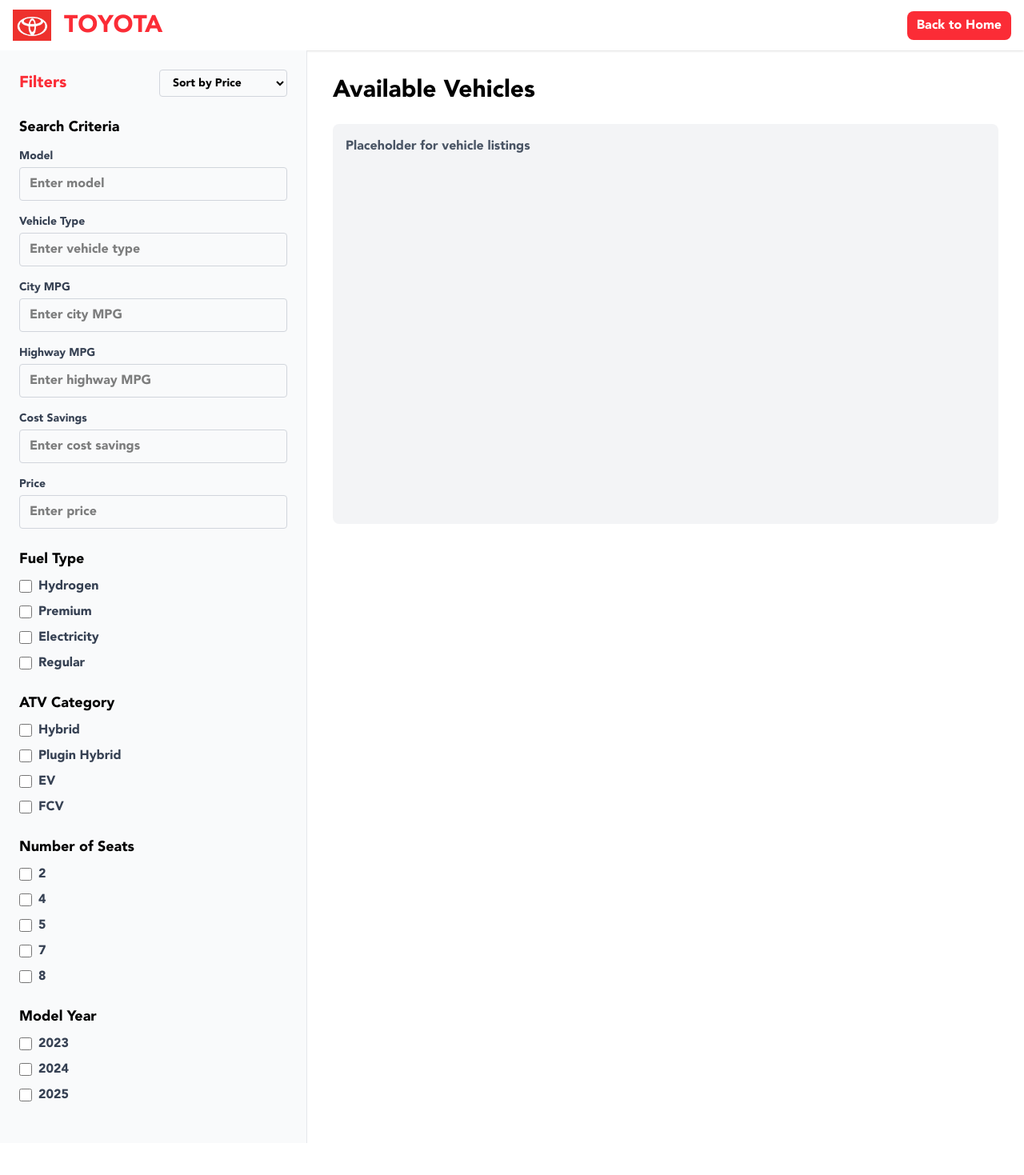
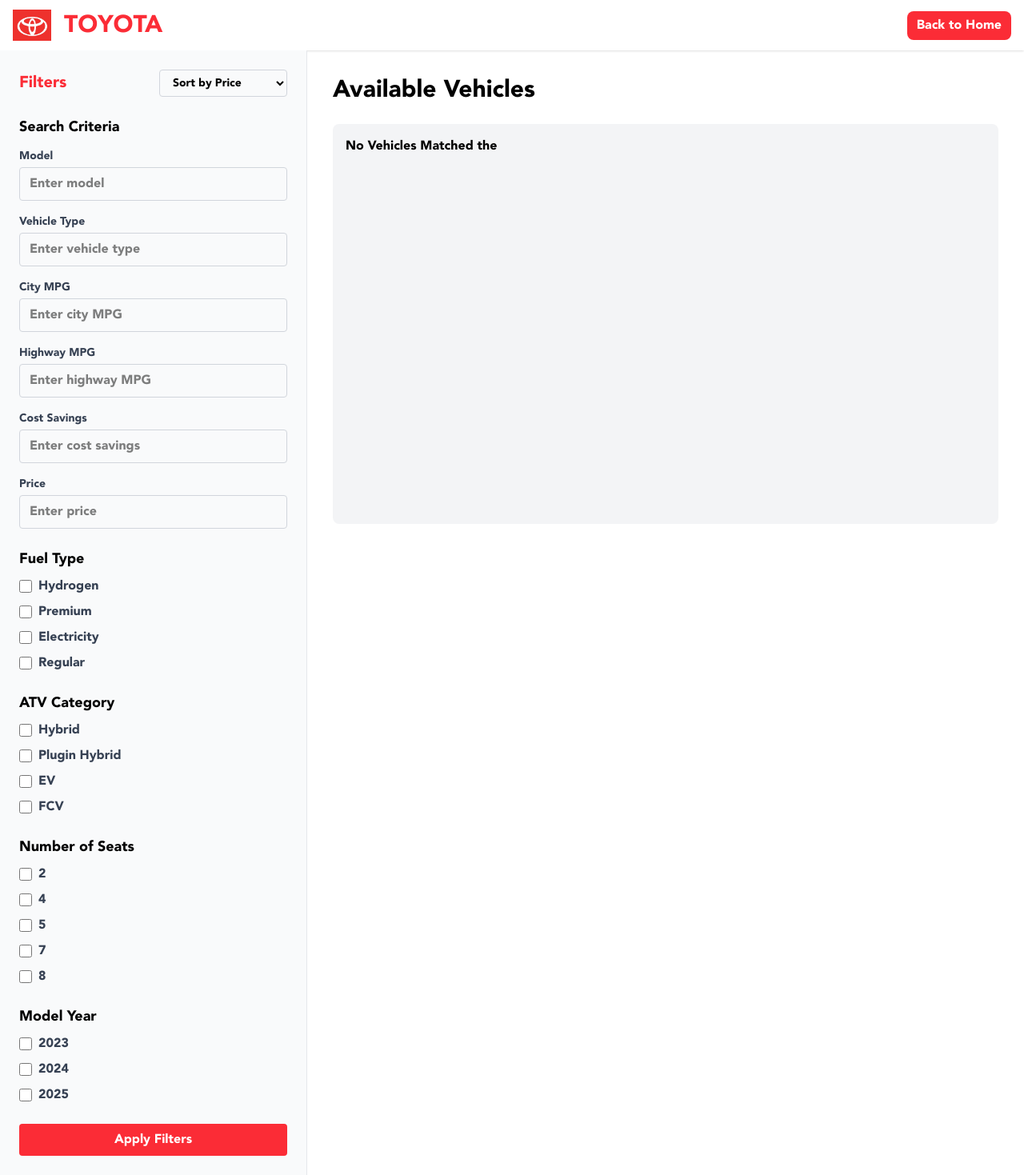
Before and after one commit to Daniel-Lam1702/2025-TamuHack, a React (Vite) app in the folder front-end/: page /vehicles in a window 1280 px wide. Shown: the whole page at 80% size. Before the commit the page ends 1429 px from the top, so only its background shows below. Built offline with nearby package versions, Linux system fonts and the light colour scheme.

Commit message:
Added vehicle search with filter

```diff
--- a/front-end/src/Vehicles.jsx
+++ b/front-end/src/Vehicles.jsx
@@ -39,6 +39,7 @@ const Vehicles = () => {
     });
 
     const [priceSort, setPriceSort] = useState('none');
+    const [vehicles, setVehicles] = useState([]);
 
     const handleTextChange = (field, value) => {
         setTextFilters(prev => ({
@@ -97,6 +98,52 @@ const Vehicles = () => {
         </div>
     );
 
+    const createQueryParams = () => {
+        let queryParams = '';
+
+        // Iterate through textFilters
+        Object.entries(textFilters).forEach(([key, value]) => {
+            if (value !== '') {
+                queryParams += `${key}=${encodeURIComponent(value)}&`;
+            }
+        });
+
+        // Iterate through checkboxFilters
+        Object.entries(checkboxFilters).forEach(([category, items]) => {
+            Object.entries(items).forEach(([item, checked]) => {
+                if (checked) {
+                    queryParams += `${category}=${encodeURIComponent(item)}&`;
+                }
+            });
+        });
+
+        if(priceSort !== 'none') {
+            let sortParam = priceSort === 'low-to-high' ? 'asc' : 'desc';
+            queryParams += `sort_price=${sortParam}&`;
+        }
+
+
+        // Remove trailing '&' if there are any query parameters
+        if (queryParams !== '') {
+            queryParams = queryParams.slice(0, -1);
+        }
+
+        return queryParams;
+    }
+
+    const applyFilters = () => {
+        const queryParams = createQueryParams();
+        console.log('Query Params:', queryParams);
+        axios.get(`http://127.0.0.1:8000/api/toyota_vehicles?${queryParams}`)
+              .then(response => {
+                let responseData = response.data;
+                setVehicles(responseData);
+              })
+              .catch(error => {
+                console.error('There was an error!', error);
+              });
+    }
+
     return (
         <div className="min-h-screen bg-white">
             {/* Header */}
@@ -149,13 +196,38 @@ const Vehicles = () => {
                     {renderCheckboxGroup('atv_category', 'ATV Category')}
                     {renderCheckboxGroup('seats', 'Number of Seats')}
                     {renderCheckboxGroup('model_year', 'Model Year')}
+
+                    <div>
+                        <button
+                            className="w-full px-4 py-2 bg-red-500 text-white rounded hover:bg-red-900 transition-colors hover:shadow"
+                            onClick={(()=> applyFilters())}
+                        >
+                            Apply Filters
+                        </button>
+                    </div>
                 </div>
 
                 {/* Main Content Area */}
                 <div className="flex-1 p-8">
                     <h1 className="text-3xl font-bold mb-6">Available Vehicles</h1>
                     <div className="bg-gray-100 p-4 rounded-lg min-h-[500px]">
-                        <p className="text-gray-600">Placeholder for vehicle listings</p>
+                    {vehicles.length > 0 ? (
+                        vehicles.map((vehicle, index) => (
+                            <div key={index} className="mb-4 p-4 border rounded-lg hover:bg-gray-50">
+                            <h4 className="text-2xl text-red-500 font-toyota">
+                                {vehicle.model} {vehicle.model_year}
+                            </h4>
+                            <p className="text-lg mt-2">
+                                Price: ${vehicle.price.toLocaleString()}<br />
+                                Fuel Type: {vehicle.fuel_type}<br />
+                                Category: {vehicle.atv_category}<br />
+                                MPG: {vehicle.combined_mpg}
+                            </p>
+                            </div>
+                        ))
+                        ) : (
+                        <div>No Vehicles Matched the</div>
+                        )}
                     </div>
                 </div>
             </div>
```
